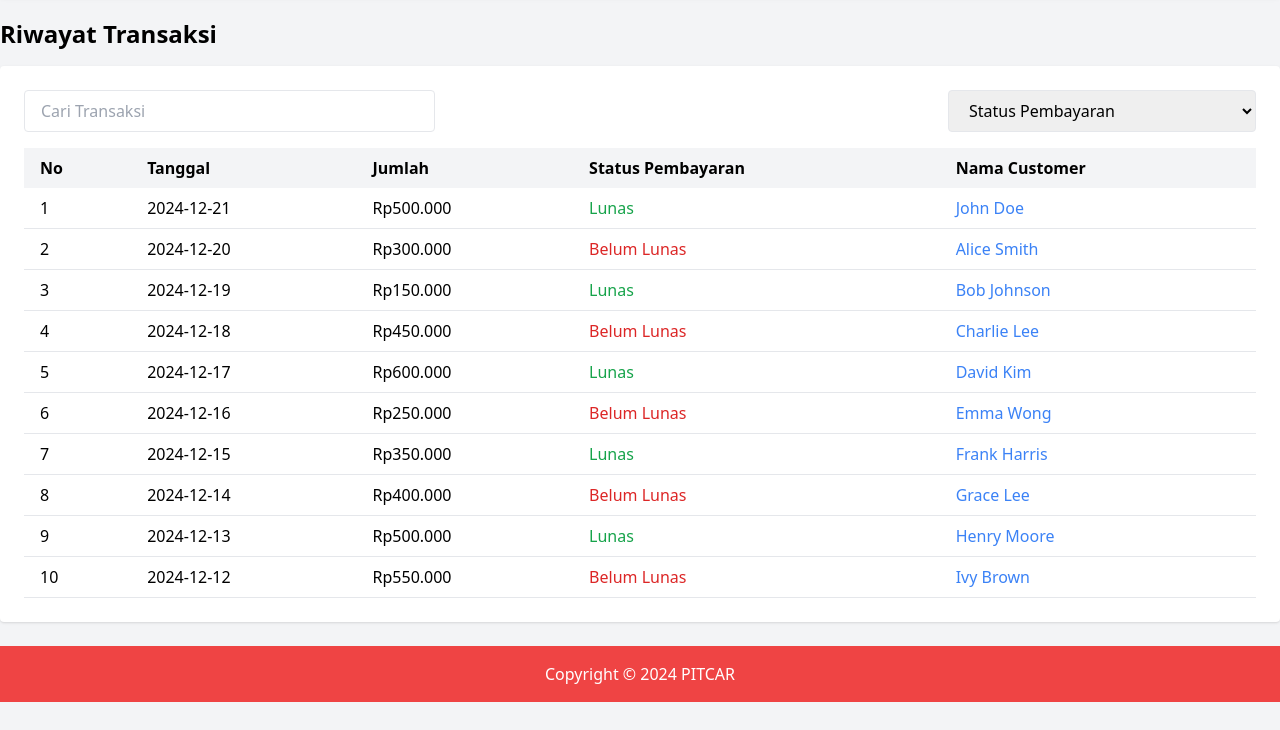
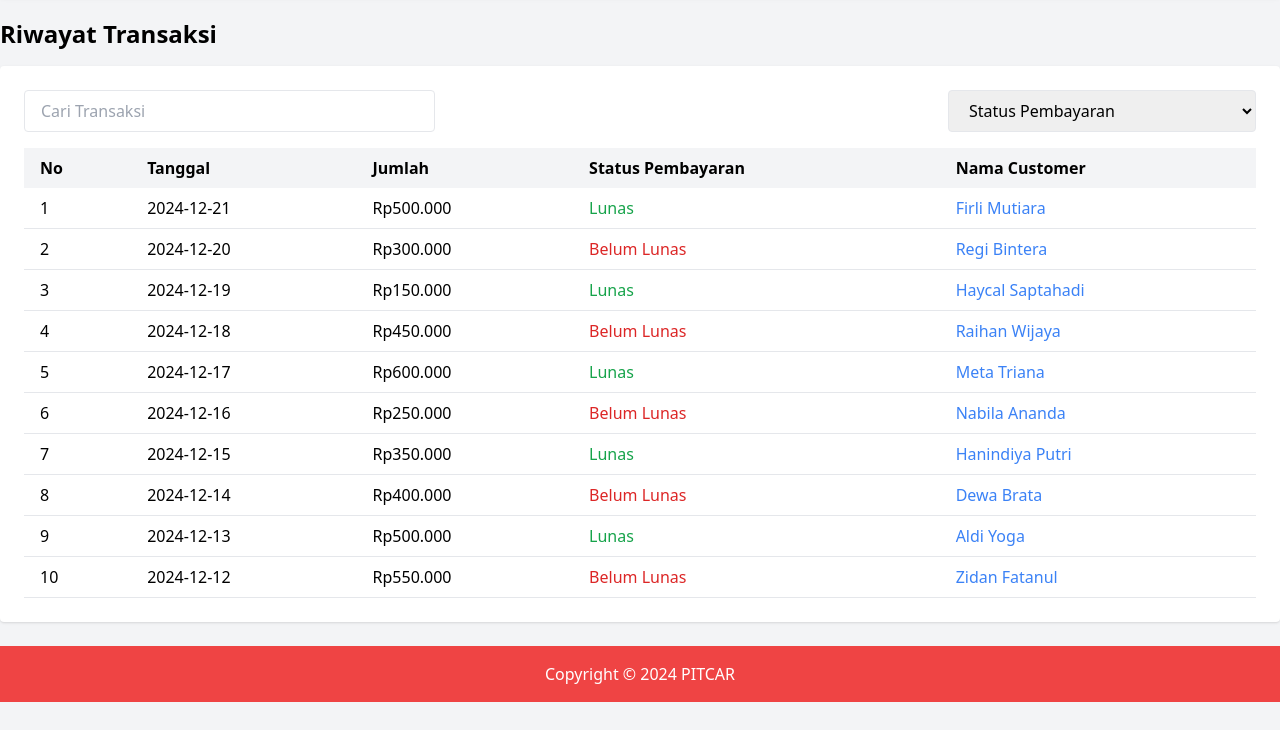
Before and after one commit to nabilahhusen/pitcar, a plain HTML site: page kasir/history.html in a window 1280 px wide. Shown: the part 70-800 px from the top of the page. Drawn offline with nearby package versions, Linux system fonts and the light colour scheme.

Commit message:
change name

```diff
--- a/kasir/history.html
+++ b/kasir/history.html
@@ -81,7 +81,7 @@
               <td class="px-4 py-2 text-green-600">Lunas</td>
               <td class="px-4 py-2">
                 <a href="detail-transaksi.html" class="text-blue-500"
-                  >John Doe</a
+                  >Firli Mutiara</a
                 >
               </td>
             </tr>
@@ -93,7 +93,7 @@
               <td class="px-4 py-2 text-red-600">Belum Lunas</td>
               <td class="px-4 py-2">
                 <a href="detail-transaksi.html" class="text-blue-500"
-                  >Alice Smith</a
+                  >Regi Bintera</a
                 >
               </td>
             </tr>
@@ -105,7 +105,7 @@
               <td class="px-4 py-2 text-green-600">Lunas</td>
               <td class="px-4 py-2">
                 <a href="detail-transaksi.html" class="text-blue-500"
-                  >Bob Johnson</a
+                  >Haycal Saptahadi</a
                 >
               </td>
             </tr>
@@ -117,7 +117,7 @@
               <td class="px-4 py-2 text-red-600">Belum Lunas</td>
               <td class="px-4 py-2">
                 <a href="detail-transaksi.html" class="text-blue-500"
-                  >Charlie Lee</a
+                  >Raihan Wijaya</a
                 >
               </td>
             </tr>
@@ -129,7 +129,7 @@
               <td class="px-4 py-2 text-green-600">Lunas</td>
               <td class="px-4 py-2">
                 <a href="detail-transaksi.html" class="text-blue-500"
-                  >David Kim</a
+                  >Meta Triana</a
                 >
               </td>
             </tr>
@@ -141,7 +141,7 @@
               <td class="px-4 py-2 text-red-600">Belum Lunas</td>
               <td class="px-4 py-2">
                 <a href="detail-transaksi.html" class="text-blue-500"
-                  >Emma Wong</a
+                  >Nabila Ananda</a
                 >
               </td>
             </tr>
@@ -153,7 +153,7 @@
               <td class="px-4 py-2 text-green-600">Lunas</td>
               <td class="px-4 py-2">
                 <a href="detail-transaksi.html" class="text-blue-500"
-                  >Frank Harris</a
+                  >Hanindiya Putri</a
                 >
               </td>
             </tr>
@@ -165,7 +165,7 @@
               <td class="px-4 py-2 text-red-600">Belum Lunas</td>
               <td class="px-4 py-2">
                 <a href="detail-transaksi.html" class="text-blue-500"
-                  >Grace Lee</a
+                  >Dewa Brata</a
                 >
               </td>
             </tr>
@@ -177,7 +177,7 @@
               <td class="px-4 py-2 text-green-600">Lunas</td>
               <td class="px-4 py-2">
                 <a href="detail-transaksi.html" class="text-blue-500"
-                  >Henry Moore</a
+                  >Aldi Yoga</a
                 >
               </td>
             </tr>
@@ -189,7 +189,7 @@
               <td class="px-4 py-2 text-red-600">Belum Lunas</td>
               <td class="px-4 py-2">
                 <a href="detail-transaksi.html" class="text-blue-500"
-                  >Ivy Brown</a
+                  >Zidan Fatanul</a
                 >
               </td>
             </tr>
```
